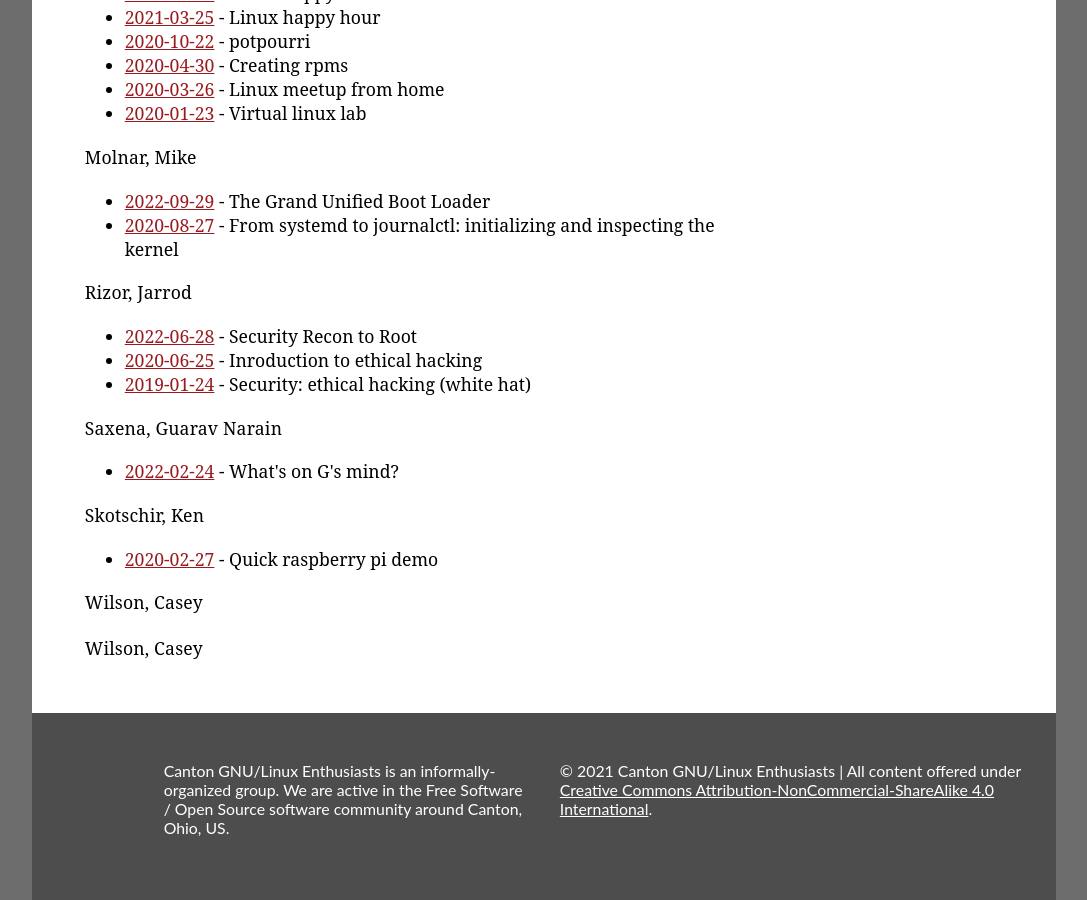
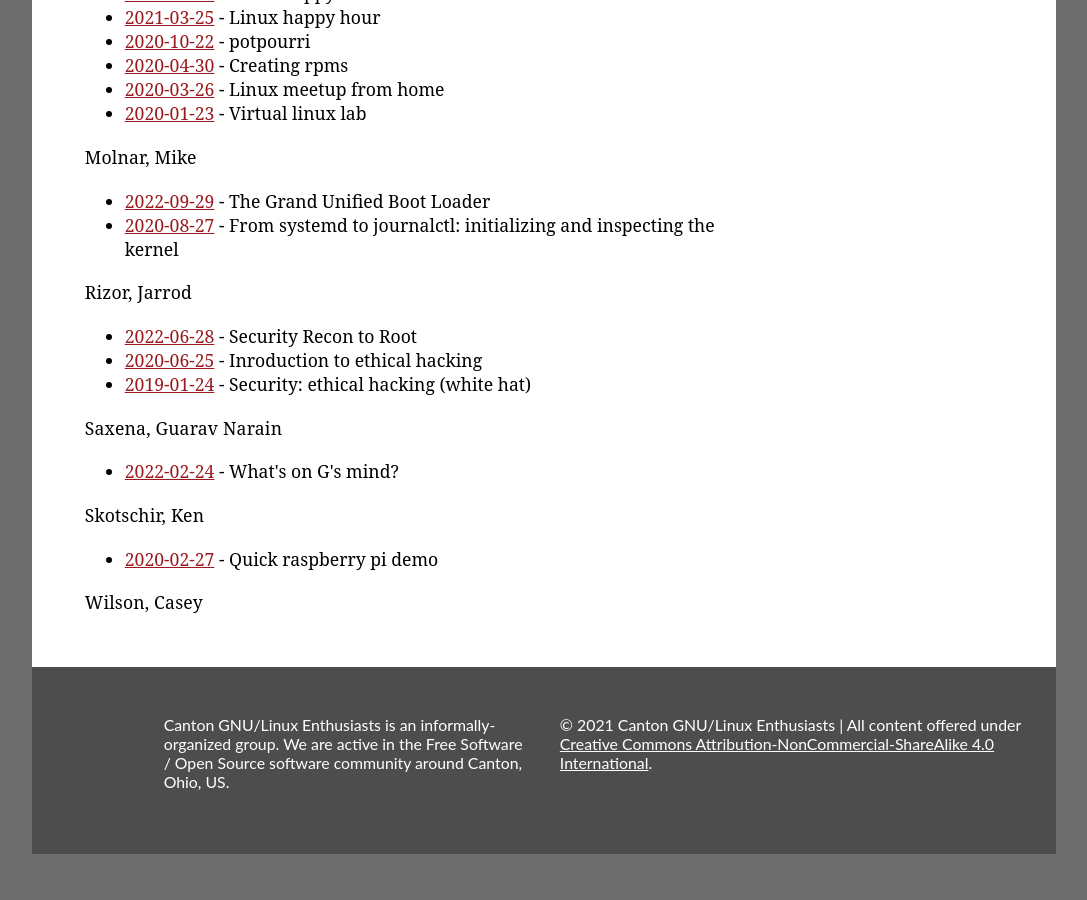
Before and after one commit to CantonLinux/cantonlinux.org, a Jekyll site: the page built from peers.html, in a window 1280 px wide and 900 px high, scrolled down 1081 px. Shown: the whole window, without its empty margins (96-1183 px from the left). Built offline with Jekyll 4.4.1, drawn with Linux system fonts in a browser that asks for light colours; after the commit the page ends 1935 px from its top, so only the background shows below that.

Commit message:
Remove duplicate key in peers.yml
And fix whitespace errors.

```diff
--- a/_data/peers.yml
+++ b/_data/peers.yml
@@ -1,4 +1,3 @@
-
 - key: arno30
   firstname: Derek
   lastname: Arnold
@@ -42,7 +41,3 @@
 - key: wils30
   firstname: Casey
   lastname: Wilson
-
-- key: wils30
-  firstname: Casey
-  lastname: Wilson
```
